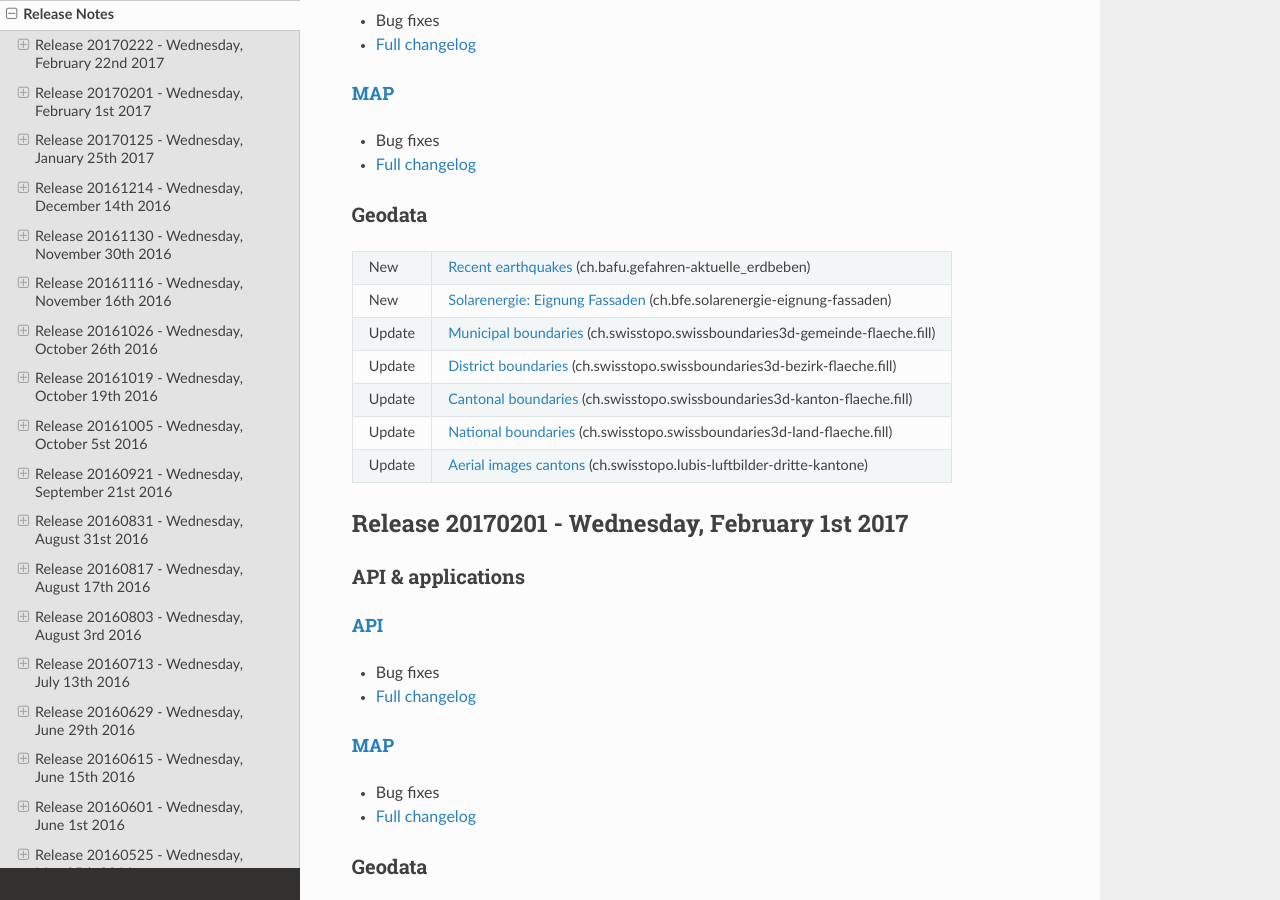
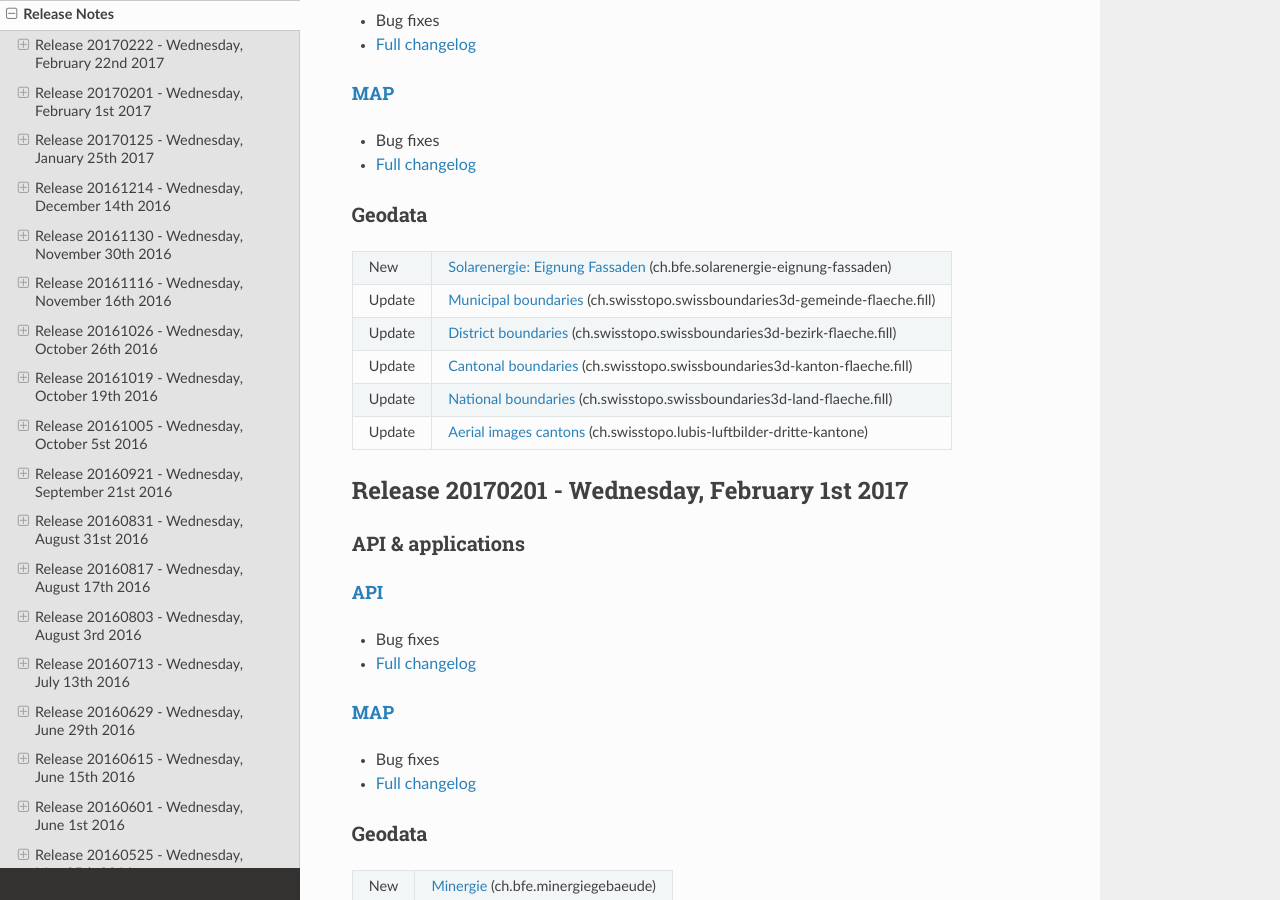
Before and after one commit to swisstopo-test/doc-chsdi3, a Sphinx documentation site: the page built from source/releasenotes/index.rst, in a window 1280 px wide and 900 px high, scrolled down 353 px. Built offline with Sphinx 7.4.7 and the Read the Docs theme 2.0.0, drawn with Linux system fonts in a browser that asks for light colours.

Commit message:
remove earthquake layer from relnotes

```diff
--- a/source/releasenotes/index.rst
+++ b/source/releasenotes/index.rst
@@ -38,8 +38,6 @@ API & applications
 Geodata
 *******
 
-+--------+--------------------------------------------------------------------------------------------------------------------------------------------------------------------------------------------------+
-| New    | `Recent earthquakes <//map.geo.admin.ch/?layers=ch.bafu.gefahren-aktuelle_erdbeben>`__ (ch.bafu.gefahren-aktuelle_erdbeben)                                                                      |
 +--------+--------------------------------------------------------------------------------------------------------------------------------------------------------------------------------------------------+
 | New    | `Solarenergie: Eignung Fassaden <//map.geo.admin.ch/?layers=ch.bfe.solarenergie-eignung-fassaden>`__ (ch.bfe.solarenergie-eignung-fassaden)                                                      |
 +--------+--------------------------------------------------------------------------------------------------------------------------------------------------------------------------------------------------+
```
